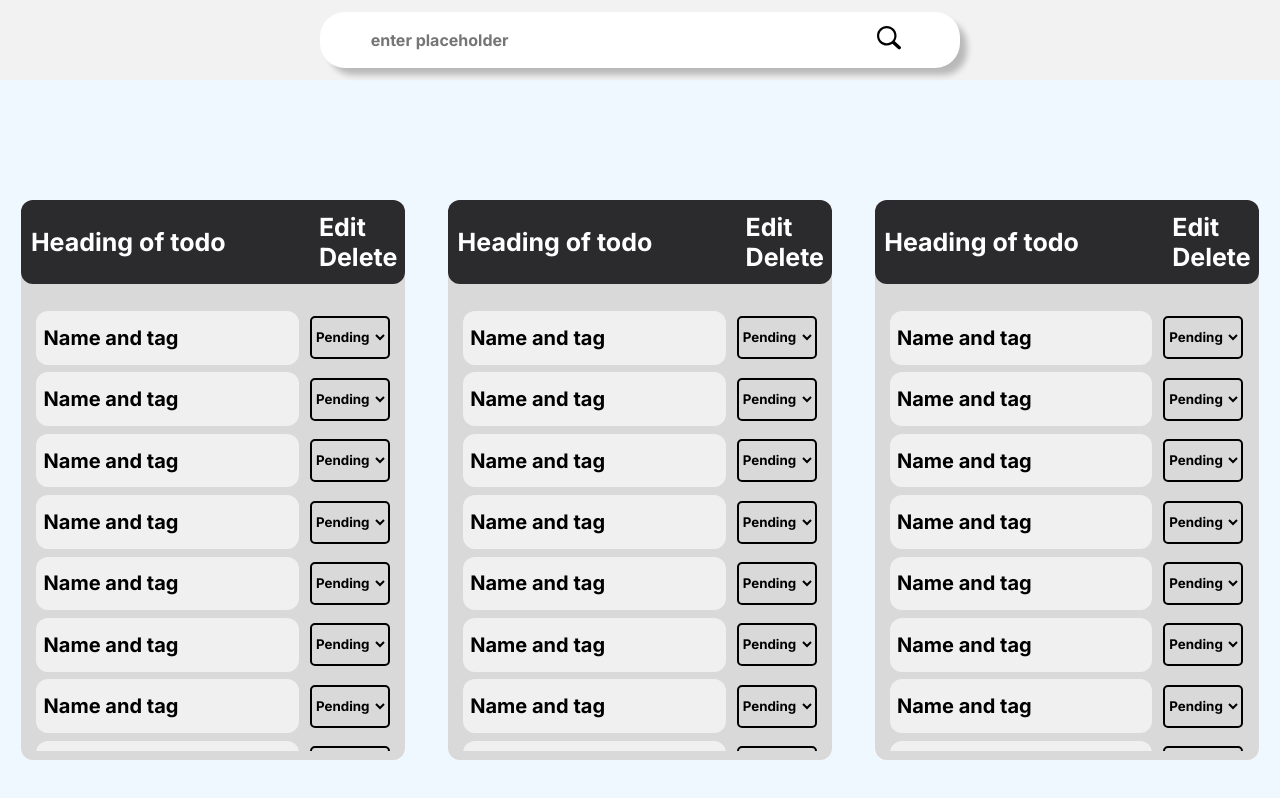
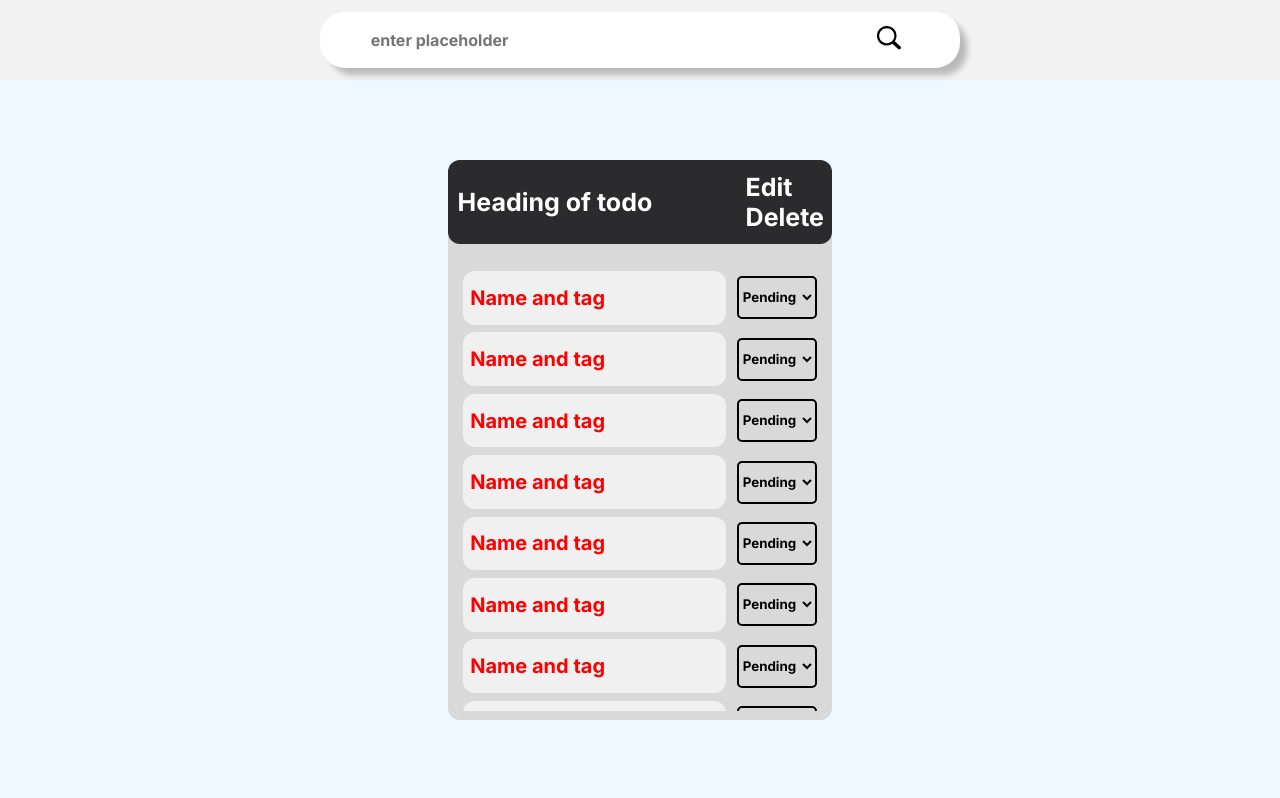
Before and after one commit to Sumanyadava/TOGO, a React (Create React App) app: page / in a window 1280 px wide. Shown: the top 798 px of the page. Built offline with nearby package versions, Linux system fonts and the light colour scheme.

Commit message:
laptop set up

```diff
--- a/src/components/main/Main.css
+++ b/src/components/main/Main.css
@@ -1,7 +1,10 @@
 .main{
-    height: 100vh;
+    height: 90vh;
     width: 100%;
+
     display: flex;
     justify-content: space-around;
     align-items: center;
+
+
 }
--- a/src/components/main/Main.jsx
+++ b/src/components/main/Main.jsx
@@ -1,13 +1,13 @@
-import React from 'react'
-import Todo_name from '../todo_name/Todo_name'
-import './Main.css'
+import React from 'react';
+import TodoName from '../todo_name/TodoName';
+import './Main.css';
 
 const Main = () => {
   return (
     <div className='main'>
-      <Todo_name />
-      <Todo_name />
-      <Todo_name />
+      <TodoName />
+
+
 
     </div>
   )
--- /dev/null
+++ b/src/components/sub_todo/SubTodo.jsx
@@ -0,0 +1,44 @@
+import React, { useState } from "react";
+import "./SubTodo.css";
+
+const SubTodo = () => {
+  const [Status_state,setStatus_state] = useState()
+  const statusHandler = (e) => {
+     let status_color = e.target.value
+
+
+    if (status_color == "Pending") {
+      setStatus_state = "red"
+    }
+    if (status_color == "Working") {
+      setStatus_state = "blue"
+    }
+    if (status_color == "Review") {
+      setStatus_state = "green"
+    }
+    if (status_color == "Done") {
+      setStatus_state = "white"
+    }
+    console.log(setStatus_state)
+  }
+  return (
+
+
+    <div className="Sub_todo">
+      <div className="Sub_todo_name" style={{color:"red"}}>Name and tag</div>
+      <div className="Sub_todo_status" >
+
+        {/* code dept  */}
+
+        <select name="Status" id="Status" value={Status_state} onChange={statusHandler}>
+          <option value="Pending">Pending</option>
+          <option value="Working">Working</option>
+          <option value="Review">Review</option>
+          <option value="Done">Done</option>
+        </select>
+      </div>
+    </div>
+  );
+};
+
+export default SubTodo;
--- a/src/components/sub_todo/Sub_todo.jsx
+++ /dev/null
@@ -1,22 +0,0 @@
-import React from "react";
-import "./Sub_todo.css";
-
-const Sub_todo = () => {
-  return (
-    <div className="Sub_todo">
-      <div className="Sub_todo_name">Name and tag</div>
-      <div className="Sub_todo_status">
-
-        {/* code dept  */}
-        <select name="Status" id="Status">
-          <option value="Pending">Pending</option>
-          <option value="Working">Working</option>
-          <option value="Review">Review</option>
-          <option value="Done">Done</option>
-        </select>
-      </div>
-    </div>
-  );
-};
-
-export default Sub_todo;
```
Also changed, not shown: src/components/todo_name/TodoName.css (renamed from src/components/todo_name/Todo_name.css, +1 -8 lines), src/components/todo_name/TodoName.jsx (renamed from src/components/todo_name/Todo_name.jsx, +6 -5 lines), src/components/sub_todo/SubTodo.css (renamed from src/components/sub_todo/Sub_todo.css).
